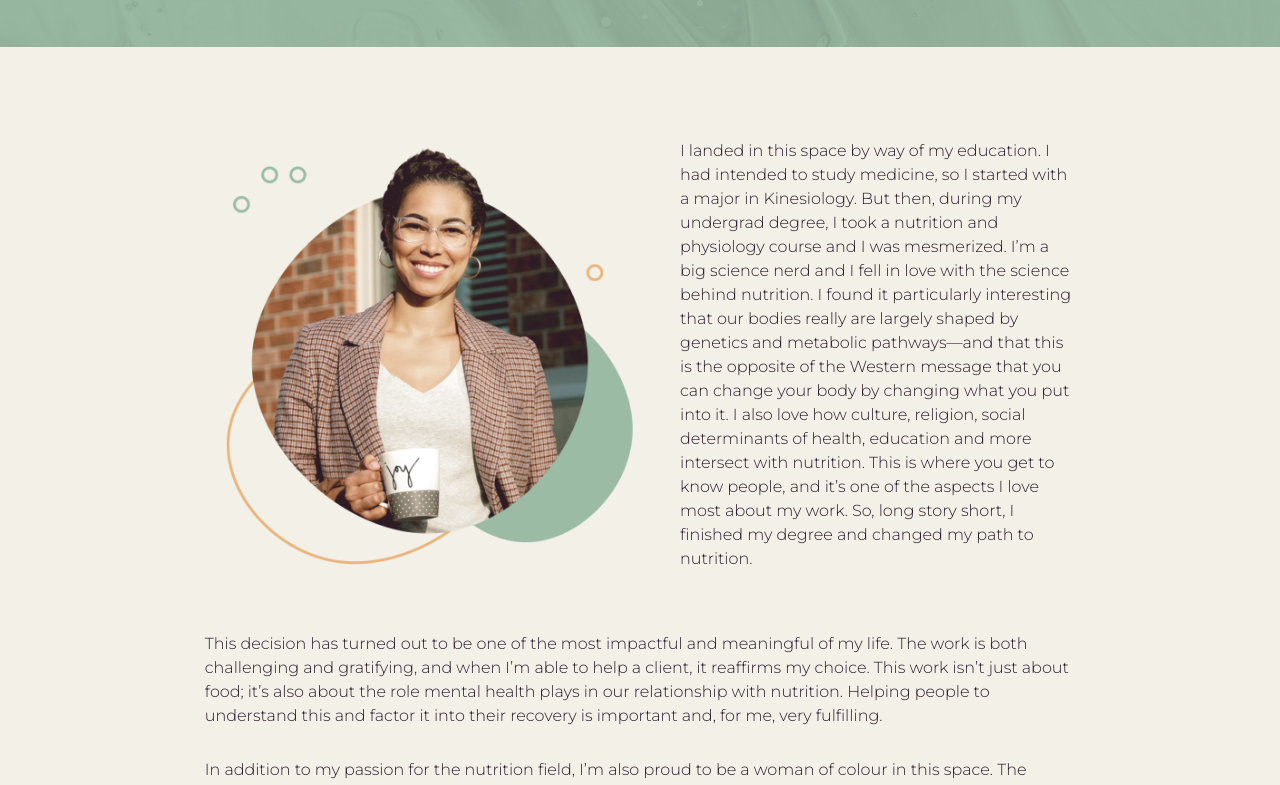
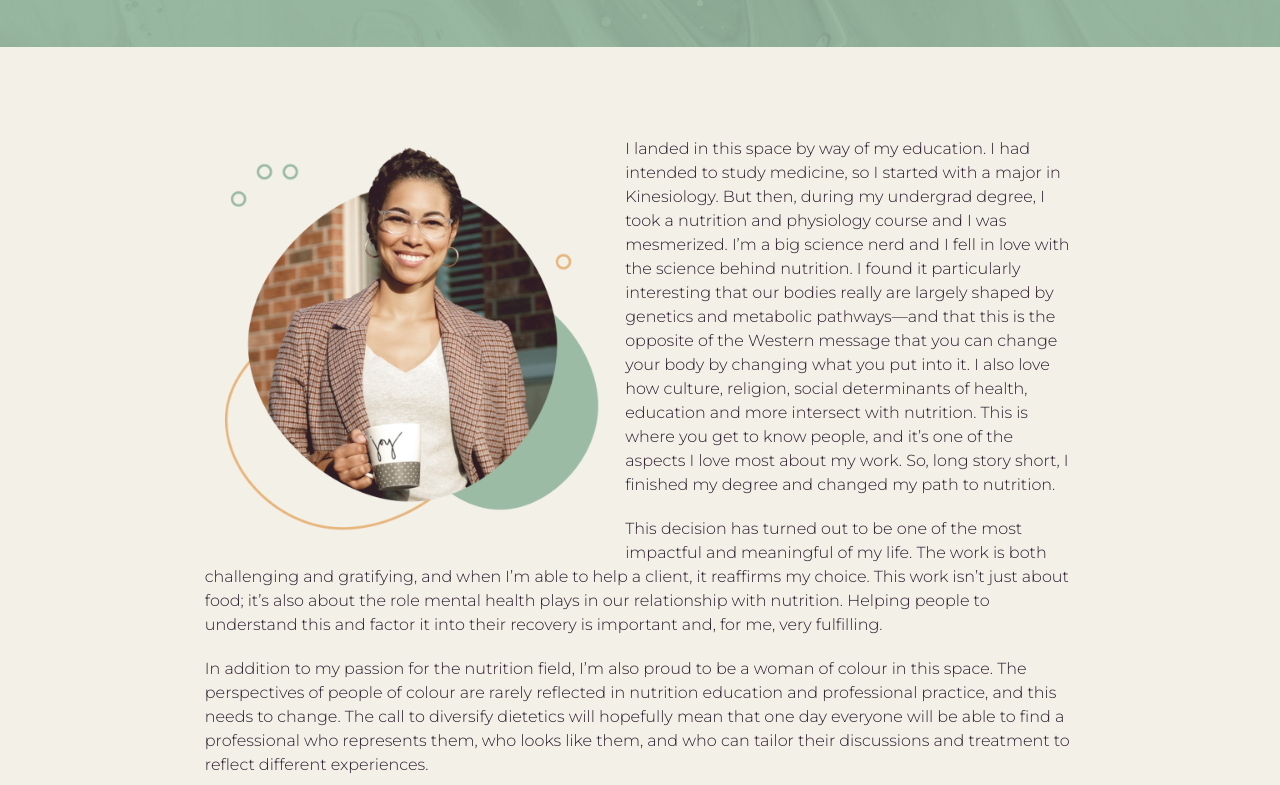
Before and after one commit to chijiokeokafo/joy-nutrition, a Vue app: page /about in a window 1280 px wide. Shown: the part 340-1125 px from the top of the page. Built offline with nearby package versions, Linux system fonts and the light colour scheme.

Commit message:
Fixing hero padding issue on all pages

```diff
--- a/src/views/About.vue
+++ b/src/views/About.vue
@@ -5,16 +5,13 @@
     </div>
 
     <div class="about-body">
-      <div class="row inner justify">
-        <img src="@/assets/img/about-headshot.png" alt="">
-        <p>I landed in this space by way of my education. I had intended to study medicine, so I started with a major in Kinesiology. But then, during my undergrad degree, I took a nutrition and physiology course and I was mesmerized. I’m a big science nerd and I fell in love with the science behind nutrition. I found it particularly interesting that our bodies really are largely shaped by genetics and metabolic pathways—and that this is the opposite of the Western message that you can change your body by changing what you put into it. I also love how culture, religion, social determinants of health, education and more intersect with nutrition. This is where you get to know people, and it’s one of the aspects I love most about my work. So, long story short, I finished my degree and changed my path to nutrition.</p>
-      </div>
-      <div class="col inner">
+      <div class="inner">
+        <p><img src="@/assets/img/about-headshot.png" alt="">I landed in this space by way of my education. I had intended to study medicine, so I started with a major in Kinesiology. But then, during my undergrad degree, I took a nutrition and physiology course and I was mesmerized. I’m a big science nerd and I fell in love with the science behind nutrition. I found it particularly interesting that our bodies really are largely shaped by genetics and metabolic pathways—and that this is the opposite of the Western message that you can change your body by changing what you put into it. I also love how culture, religion, social determinants of health, education and more intersect with nutrition. This is where you get to know people, and it’s one of the aspects I love most about my work. So, long story short, I finished my degree and changed my path to nutrition.</p>
         <p>This decision has turned out to be one of the most impactful and meaningful of my life. The
         work is both challenging and gratifying, and when I’m able to help a client, it reaffirms my
         choice. This work isn’t just about food; it’s also about the role mental health plays in our
         relationship with nutrition. Helping people to understand this and factor it into their recovery is
-        important and, for me, very fulfilling.</p>
+        important and, for me,&nbsp;very&nbsp;fulfilling.</p>
 
         <p>In addition to my passion for the nutrition field, I’m also proud to be a woman of colour in this
         space. The perspectives of people of colour are rarely reflected in nutrition education and
@@ -25,6 +22,8 @@
         <p>Outside of my work life, I am a busy wife and mom to two little ones. I love to travel near and
         far, have family meals, dance in my kitchen and crochet Amigurumi. Growing up on the east
         coast, being near the water will forever be my happy place.</p>
+      </div>
+      <div class="col inner">
       </div>
     </div>
 
@@ -86,18 +85,19 @@ export default {
   .about-body
     padding 90px 0
 
+    p
+      margin-bottom 20px
+
     img
-      width 50%
-      margin-right 40px
+      width 46%
+      margin 0 20px 20px 0
+      float left
 
     .row.inner p
       width 50%
 
     .col.inner
       padding 60px 0 0
-
-      p
-        margin-bottom 30px
 
     ul
       list-style-type disc
@@ -120,18 +120,18 @@ export default {
 
   @media (max-width: 1000px)
     .main-about-container
-      padding-top 0
+      padding-top 70px
 
     .about-body
       padding 40px 0
 
+      img
+        margin 0 auto
+        width 100%
+
       .row.inner
         flex-direction column !important
         width 70%
-
-        img
-          margin 0 auto
-          width 100%
 
         p
           width 100%
--- a/src/views/Contact.vue
+++ b/src/views/Contact.vue
@@ -142,7 +142,7 @@ export default {
 
   @media (max-width: 1000px)
     .main-contact-container
-      padding-top 0
+      padding-top 70px
 
     .contact-body
       padding 40px 0
--- a/src/views/Resources.vue
+++ b/src/views/Resources.vue
@@ -73,7 +73,7 @@ export default {
 
   @media (max-width: 1000px)
     .main-resources-container
-      padding-top 0
+      padding-top 70px
 
     .resources-body
       padding 40px 0
--- a/src/views/Services.vue
+++ b/src/views/Services.vue
@@ -129,7 +129,7 @@ export default {
 
   @media (max-width: 1000px)
     .main-services-container
-      padding-top 0
+      padding-top 70px
 
     .services-body .col.inner
       padding 0
```
